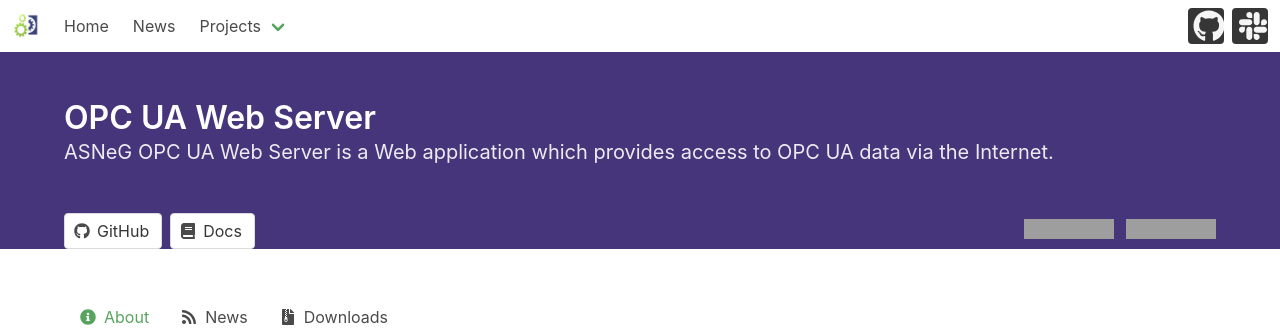
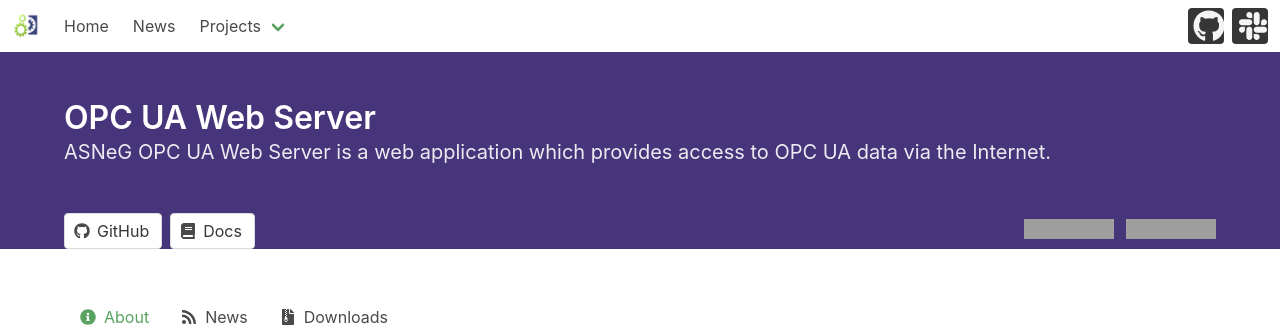
Before and after one commit to ASNeG/ASNeG.github.io, a Jekyll site: the page built from projects/opcuawebserver.md, in a window 1280 px wide. Shown: the top 334 px of the page. Built offline with Jekyll 4.4.1, drawn with Linux system fonts in a browser that asks for light colours; nearby versions of some CDN libraries; grey boxes are pictures that could not be loaded.

Commit message:
update opcuawebservre desc

```diff
--- a/_data/projects.yml
+++ b/_data/projects.yml
@@ -7,7 +7,7 @@
 - name: OPC UA Web Server
   url: projects/opcuawebserver
   description:  >-
-    ASNeG OPC UA Web Server is a HTTP(S) server which provide access to OPC UA data via the Internet.
+    ASNeG OPC UA Web Server is a web application which provides access to OPC UA data via the Internet.
 
 - name: ASNeG-Demo
   url: projects/asnegdemo
--- a/projects/opcuawebserver.md
+++ b/projects/opcuawebserver.md
@@ -2,7 +2,7 @@
 title: OPC UA Web Server
 project: opcuawebserver
 description:  >-
-    ASNeG OPC UA Web Server is a Web application which provides access to OPC UA data via the Internet.
+    ASNeG OPC UA Web Server is a web application which provides access to OPC UA data via the Internet.
 layout: project_page
 about: |
 
```
